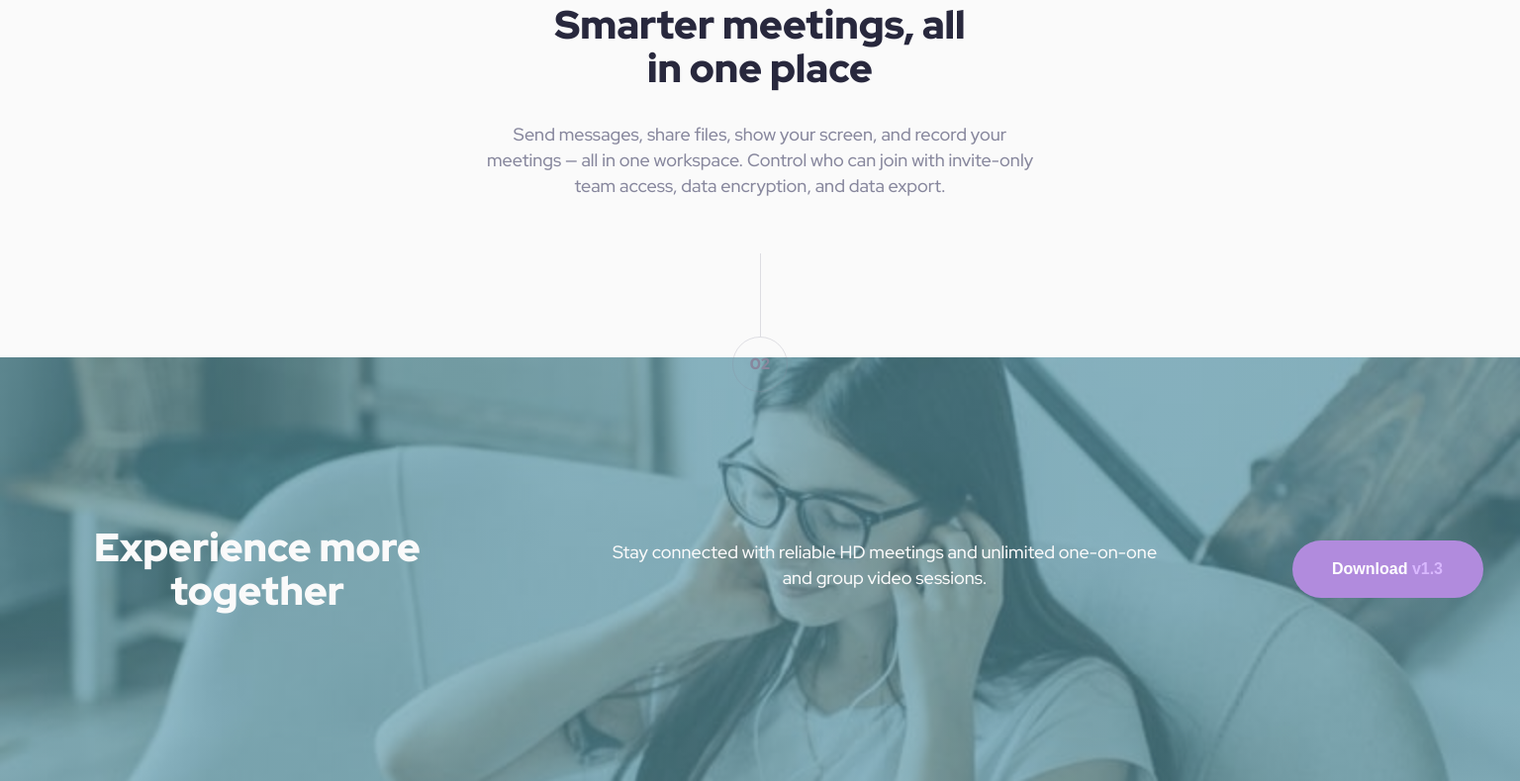
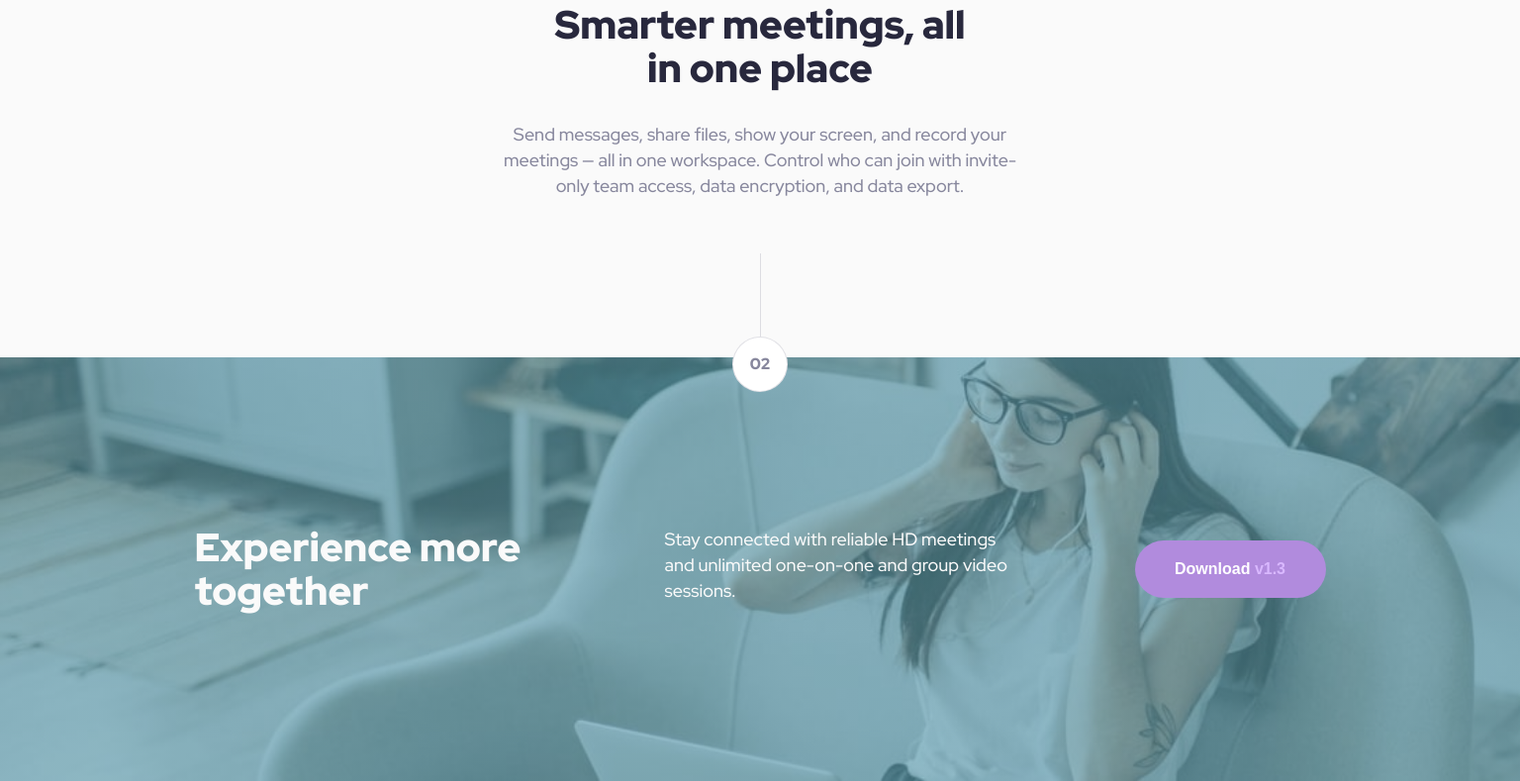
Before and after one commit to Ani-Kiria/Meet-Landing-Page, a plain HTML site: page index.html in a window 1536 px wide. Shown: the part 1156-1945 px from the top of the page at 99% size. Drawn offline with Linux system fonts and the light colour scheme.

Commit message:
add updated footer styles

```diff
--- a/style.css
+++ b/style.css
@@ -6,7 +6,7 @@
 body {
   font-family: "Red Hat Display", sans-serif;
   background-color: #fafafa;
-  height: 100vh;
+  min-height: 100vh;
   overflow-x: hidden;
 }
 .hero-image1 {
@@ -15,11 +15,15 @@ body {
 .hero-image2 {
   display: none;
 }
+.hero-image {
+  width: 110%;
+}
 .main-container {
   display: flex;
   flex-direction: column;
   justify-content: center;
   align-items: center;
+  overflow-x: hidden;
 }
 .logo-image {
   padding: 48px 0 54px 0;
@@ -99,6 +103,7 @@ span {
   font-weight: 900;
   line-height: 1.63;
   color: #87879d;
+  background-color: white;
 }
 .image-container {
   display: flex;
@@ -134,6 +139,9 @@ h2 {
   color: #28283d;
   margin-bottom: 5px;
 }
+.meeting-description {
+  padding-bottom: 160px;
+}
 footer {
   display: flex;
   flex-direction: column;
@@ -154,6 +162,12 @@ footer::after {
   opacity: 0.8;
   background: linear-gradient(0deg, rgb(89 154 172 /0.8), rgb(89 154 172 /0.8));
   z-index: -1;
+}
+footer .linegroup {
+  position: absolute;
+  margin: 0px;
+  position: absolute;
+  top: -105px;
 }
 .experience {
   text-align: center;
@@ -176,6 +190,11 @@ footer span {
   h1 {
     font-size: 48px;
     line-height: 1;
+  }
+  .text-container {
+    display: flex;
+    flex-direction: column;
+    align-items: center;
   }
   .main-texts {
     width: 457px;
@@ -212,18 +231,10 @@ footer span {
   .meeting-description {
     width: 573px;
   }
-  .meeting-description {
-    padding-bottom: 160px;
-  }
   footer {
     background-image: url(./assets/tablet/image-footer.jpg);
     background-size: cover;
     gap: 32px;
-  }
-  footer .linegroup {
-    margin: 0px;
-    position: absolute;
-    top: -105px;
   }
   .experience {
     font-size: 40px;
@@ -281,8 +292,22 @@ footer span {
   .image-container {
     gap: 30px;
   }
+  .meeting-description {
+    width: 540px;
+    font-size: 18px;
+    line-height: 1.44;
+  }
   footer {
+    background-image: url(./assets/desktop/image-footer.jpg);
     flex-direction: row;
     gap: 125px;
   }
+  .experience {
+    width: 350px;
+    text-align: left;
+  }
+  .connect {
+    width: 350px;
+    text-align: left;
+  }
 }
```
